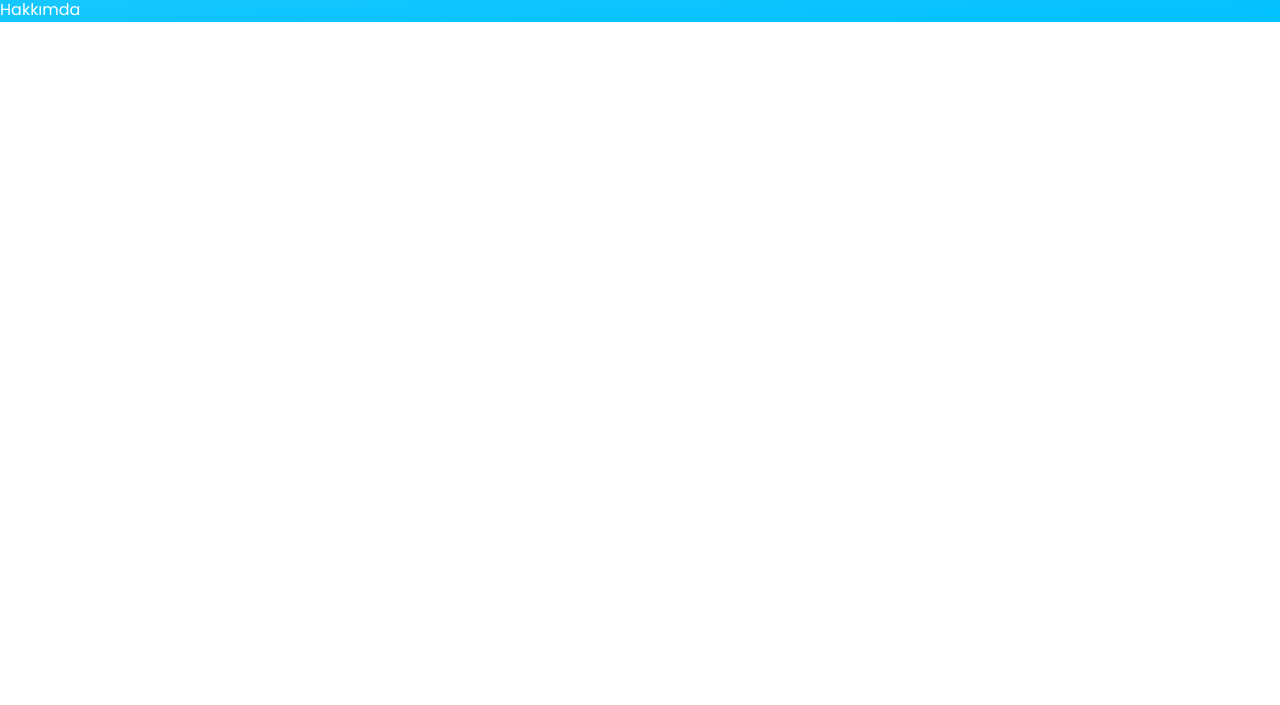
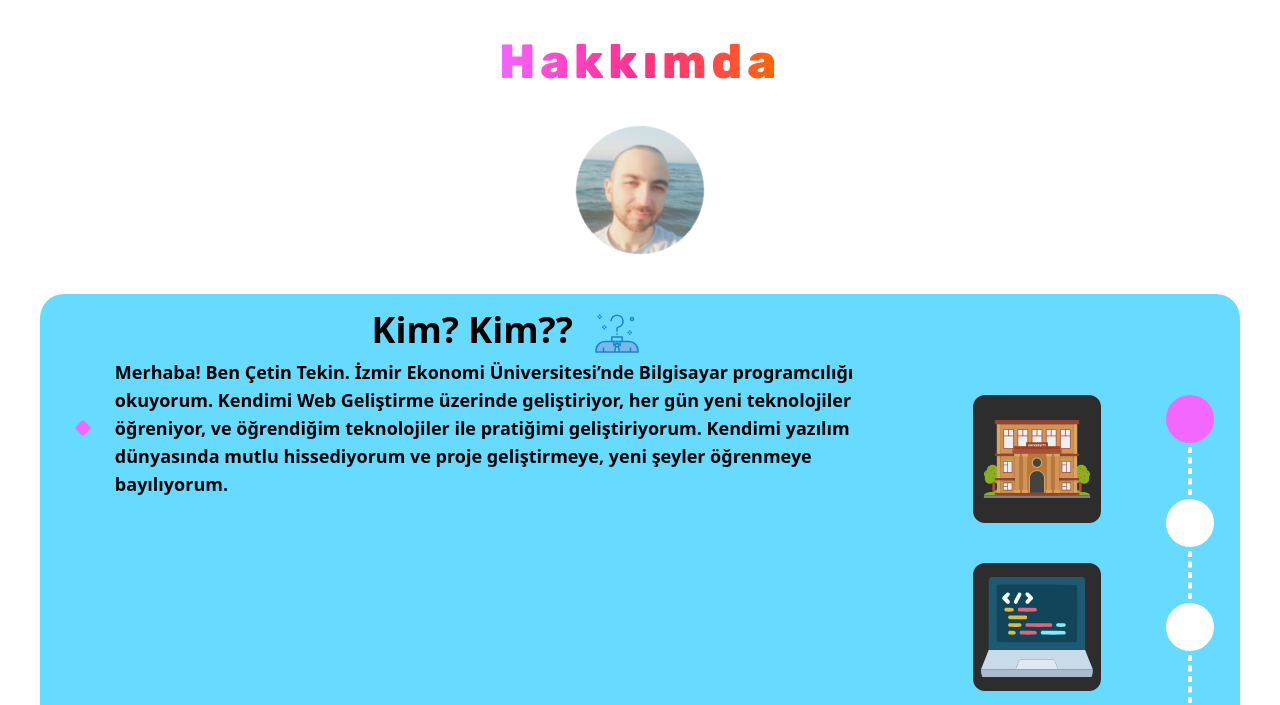
Before and after one commit to LoyalEnv0y/Portfolio, a React (Vite) app in the folder client/: page / in a window 1280 px wide. Shown: the part 1252-1957 px from the top of the page. Before the commit the page ends 1274 px from the top, so only its background shows below. Built offline with nearby package versions, Linux system fonts and the light colour scheme.

Commit message:
Refactoring the about section

```diff
--- a/client/index.html
+++ b/client/index.html
@@ -14,6 +14,9 @@
 		rel="stylesheet">
 	<link href="https://fonts.googleapis.com/css2?family=Great+Vibes&display=swap" rel="stylesheet">
 	<link href="https://fonts.googleapis.com/css2?family=Sacramento&display=swap" rel="stylesheet">
+	<link
+		href="https://fonts.googleapis.com/css2?family=Rubik:ital,wght@0,300;0,400;0,500;0,600;0,700;0,800;0,900;1,300;1,400;1,500;1,600;1,700;1,800;1,900&display=swap"
+		rel="stylesheet">
 	<title>Çetin Tekin</title>
 </head>
 
--- a/client/public/index.css
+++ b/client/public/index.css
@@ -11,17 +11,22 @@
 } */
 
 #root {
+	scroll-behavior: smooth;
+}
+
+.section-title {
 	background: linear-gradient(
-		177deg,
-		#fff 10.28%,
-		#d4f5ff 25.23%,
-		#a7eaff 40.18%,
-		#7ee0ff 55.14%,
-		#58d6ff 70.09%,
-		#35ceff 85.05%,
-		#00c1ff 100%
+		90deg,
+		#f367ff 0%,
+		#ff42c6 25%,
+		#ff3188 50%,
+		#ff484d 75%,
+		#ff6800 100%
 	);
-	scroll-behavior: smooth;
+
+	background-clip: text;
+	-webkit-background-clip: text;
+	-webkit-text-fill-color: transparent;
 }
 
 @media (min-width: 1921px) {
--- a/client/src/App.tsx
+++ b/client/src/App.tsx
@@ -1,15 +1,23 @@
 import SectionTitle from './components/SectionTitle';
-import MainPageHeader from './components/mainPage/Header';
+import Header from './components/Header';
+import PictureBox from './components/PictureBox';
+import About from './components/About';
 
 const App = () => {
 	return (
-		<div className="bg-[fill: linear-gradient(177deg, #FFF 10.28%, #D4F5FF 25.23%, #A7EAFF 40.18%, #7EE0FF 55.14%, #58D6FF 70.09%, #35CEFF 85.05%, #00C1FF 100%);] w-full overflow-x-hidden font-poppins text-white large:w-[1920px]">
-			<MainPageHeader />
+		<>
+			<Header />
 
-			<section>
-				<SectionTitle text="Hakkımda" />
-			</section>
-		</div>
+			<main className="my-10 flex min-h-screen flex-col items-center px-10">
+				<section className="flex flex-col items-center justify-center gap-y-10">
+					<SectionTitle text="Hakkımda" />
+
+					<PictureBox />
+
+					<About />
+				</section>
+			</main>
+		</>
 	);
 };
 
--- a/client/src/pages/About.tsx
+++ b/client/src/components/About.tsx
@@ -1,4 +1,4 @@
-import AboutCell from '../components/AboutCell';
+import AboutCell from './AboutCell';
 import { AboutCellContent } from '../types';
 import { AnimatePresence, motion } from 'framer-motion';
 import { useState } from 'react';
@@ -7,7 +7,6 @@ import classNames from 'classnames';
 
 import KeyboardArrowUpIcon from '@mui/icons-material/KeyboardArrowUp';
 import KeyboardArrowDownIcon from '@mui/icons-material/KeyboardArrowDown';
-import PictureBox from '../components/PictureBox';
 import contents from '../data/About';
 
 const variants = {
@@ -47,12 +46,12 @@ const About = () => {
 	const getNavigationSet = (cell: AboutCellContent) => {
 		const buttonClasses = twMerge(
 			classNames('h-12 w-12 rounded-full bg-white', {
-				'bg-[#00A3FF]': cell.index <= page,
+				'bg-secondary': cell.index <= page,
 			})
 		);
 
 		const divClasses = twMerge(
-			classNames('h-12 w-0 rounded-full border-2 border-[#00A3FF]', {
+			classNames('h-12 w-0 rounded-full border-2 border-secondary', {
 				'border-dashed border-white': cell.index >= page,
 			})
 		);
@@ -72,10 +71,7 @@ const About = () => {
 	};
 
 	return (
-		<main className="relative flex h-screen w-full flex-col items-center justify-between py-10">
-			<PictureBox />
-
-			<div className="h-10">
+		<div className="bg-primary flex h-[700px] w-full flex-col items-center justify-between rounded-3xl py-4 text-black">
 			<AnimatePresence>
 				{page !== 0 && (
 					<motion.button
@@ -90,9 +86,8 @@ const About = () => {
 					</motion.button>
 				)}
 			</AnimatePresence>
-			</div>
 
-			<section className="flex h-full w-11/12">
+			<section className="flex h-full">
 				<AnimatePresence
 					mode="popLayout"
 					custom={direction}
@@ -108,7 +103,7 @@ const About = () => {
 						transition={{
 							duration: 0.4,
 						}}
-						className="h-full w-full"
+						className="h-full w-11/12"
 					>
 						<AboutCell cell={contents[page]} />
 					</motion.div>
@@ -119,7 +114,6 @@ const About = () => {
 				</section>
 			</section>
 
-			<div className="h-10">
 			<AnimatePresence>
 				{page !== contents.length - 1 && (
 					<motion.button
@@ -135,7 +129,6 @@ const About = () => {
 				)}
 			</AnimatePresence>
 		</div>
-		</main>
 	);
 };
 
--- a/client/src/components/AboutCell.tsx
+++ b/client/src/components/AboutCell.tsx
@@ -23,7 +23,7 @@ const AboutCell = ({ cell }: AboutCellProps) => {
 	const getTextIconClasses = (idx: number): string => {
 		return twMerge(
 			classNames(
-				'h-2 w-2 bg-[#00A3FF] transition group-hover:rotate-[135deg] group-hover:scale-150 rounded-sm',
+				'h-2 w-2 bg-secondary transition group-hover:rotate-[135deg] group-hover:scale-150 rounded-sm',
 				{ 'rotate-[135deg] scale-150': activeImgIdx === idx }
 			)
 		);
@@ -32,8 +32,8 @@ const AboutCell = ({ cell }: AboutCellProps) => {
 	const getTextClasses = (idx: number): string => {
 		return twMerge(
 			classNames(
-				'w-[90%] leading-relaxed transition group-hover:translate-x-3 text-xl',
-				{ 'translate-x-3 text-[#84d4ff]': activeImgIdx === idx }
+				'w-[90%] leading-relaxed transition group-hover:translate-x-3 text-lg',
+				{ 'translate-x-3': activeImgIdx === idx }
 			)
 		);
 	};
@@ -70,16 +70,16 @@ const AboutCell = ({ cell }: AboutCellProps) => {
 	};
 
 	return (
-		<section className="flex h-full p-10">
-			<div className="flex h-full w-3/4 flex-col items-center p-3">
-				<motion.h2
+		<section className="flex h-full justify-evenly">
+			<div className="h-full flex flex-col items-center">
+				<motion.h3
 					initial={{ opacity: 0, x: -1000 }}
 					animate={{ opacity: 1, x: 0 }}
 					transition={{
 						duration: 1,
 						type: 'spring',
 					}}
-					className="mt-10 flex h-1/6 gap-x-5 text-4xl font-bold"
+					className="mx-auto flex gap-x-5 text-4xl font-bold"
 				>
 					{cell.title}
 					{cell.titleSignLink && (
@@ -88,7 +88,7 @@ const AboutCell = ({ cell }: AboutCellProps) => {
 							className="h-12 w-12"
 						/>
 					)}
-				</motion.h2>
+				</motion.h3>
 
 				<div className="flex h-5/6 flex-col items-center gap-y-10">
 					{cell.body.map((row, i) => (
--- a/client/src/components/mainPage/Header.tsx
+++ b/client/src/components/Header.tsx
@@ -1,7 +1,7 @@
 import { useScroll, useTransform, motion } from 'framer-motion';
 import { useRef } from 'react';
 
-const MainPageHeader = () => {
+const Header = () => {
 	const ref = useRef(null);
 
 	// useScroll hook returns properties for the given element and properties.
@@ -79,4 +79,4 @@ const MainPageHeader = () => {
 	);
 };
 
-export default MainPageHeader;
+export default Header;
--- a/client/src/components/PictureBox.tsx
+++ b/client/src/components/PictureBox.tsx
@@ -1,29 +1,24 @@
+// TODO: THIS LOOKS ABYSMAL PLEASE CHANGE THIS!!!!
 const PictureBox = () => {
 	return (
-		<section className="absolute left-5 top-2 flex justify-center self-start py-5">
 		<div className="relative h-32 w-32">
 			<img
 				src="/images/PP2.jpg"
-					alt=""
 				className="absolute w-32 animate-fade rounded-full"
 			/>
 			<img
 				src="/images/PP1.jpg"
-					alt=""
 				className="absolute w-32 -rotate-[30deg] animate-fade2 rounded-full"
 			/>
 			<img
 				src="/images/PP3.jpg"
-					alt=""
 				className="absolute w-32 animate-fade3 rounded-full"
 			/>
 			<img
 				src="/images/PP4.jpg"
-					alt=""
 				className="absolute w-32 animate-fade4 rounded-full"
 			/>
 		</div>
-		</section>
 	);
 };
 
--- a/client/src/components/SectionTitle.tsx
+++ b/client/src/components/SectionTitle.tsx
@@ -3,12 +3,11 @@ type SectionTitleProps = {
 };
 
 const SectionTitle = ({ text }: SectionTitleProps) => {
-	return <h2 className="">{text}</h2>;
+	return (
+		<h2 className="section-title font-rubik text-3xl font-extrabold tracking-widest sm:text-5xl">
+			{text}
+		</h2>
+	);
 };
 
 export default SectionTitle;
-
-// background: linear-gradient(90deg, #F367FF 0%, #FF42C6 25%, #FF3188 50%, #FF484D 75%, #FF6800 100%);
-// background-clip: text;
-// -webkit-background-clip: text;
-// -webkit-text-fill-color: transparent;
--- a/client/src/layouts/MainLayout.tsx
+++ b/client/src/layouts/MainLayout.tsx
@@ -1,11 +1,11 @@
 import { Outlet } from 'react-router-dom';
 import NavBar from '../components/NavBar';
-import MainPageHeader from '../components/mainPage/Header';
+import Header from '../components/Header';
 
 const MainLayout = () => {
 	return (
 		<div className="overflow-x-hidden bg-[#00110B] font-poppins text-white large:w-[1920px]">
-			<MainPageHeader />
+			<Header />
 			<NavBar />
 
 			<Outlet />
--- a/client/tailwind.config.js
+++ b/client/tailwind.config.js
@@ -6,8 +6,23 @@ export default {
   ],
   theme: {
     extend: {
+      colors: {
+        'neutral': '#FFFFFF',
+        'primary': '#67DAFF',
+        'secondary': '#F367FF',
+      },
+
       screens: {
         'large': '1921px'
+      },
+
+      fontFamily: {
+        poppins: ['Poppins', 'sans-serif'],
+        amatic: ['"Amatic SC"', 'cursive'],
+        orbitron: ['Orbitron', 'sans-serif'],
+        vibes: ['"Great Vibes"', 'cursive'],
+        sacramento: ['Sacramento', 'cursive'],
+        rubik: ['Rubik', 'cursive']
       },
 
       keyframes: {
@@ -50,23 +65,11 @@ export default {
       animation: {
         slide: 'slide 40s linear infinite',
         roll: 'roll 30s linear infinite',
-        // fade: 'fade 15s cubic-bezier(0.16, 1, 0.3, 1) infinite',
-        // fade2: 'fade2 15s cubic-bezier(0.16, 1, 0.3, 1) infinite',
-        // fade3: 'fade3 15s cubic-bezier(0.16, 1, 0.3, 1) infinite',
-        // fade4: 'fade4 15s cubic-bezier(0.16, 1, 0.3, 1) infinite',
         fade: 'fade 15s linear infinite',
         fade2: 'fade2 15s linear infinite',
         fade3: 'fade3 15s linear infinite',
         fade4: 'fade4 15s linear infinite',
       },
-
-      fontFamily: {
-        poppins: ['Poppins', 'sans-serif'],
-        amatic: ['"Amatic SC"', 'cursive'],
-        orbitron: ['Orbitron', 'sans-serif'],
-        vibes: ['"Great Vibes"', 'cursive'],
-        sacramento: ['Sacramento', 'cursive'],
-      }
     },
   },
   plugins: [],
```
Also changed, not shown: client/src/components/Slider.tsx (renamed from client/src/components/mainPage/Slider.tsx). Lines whose indentation alone changed are shown as unchanged.
